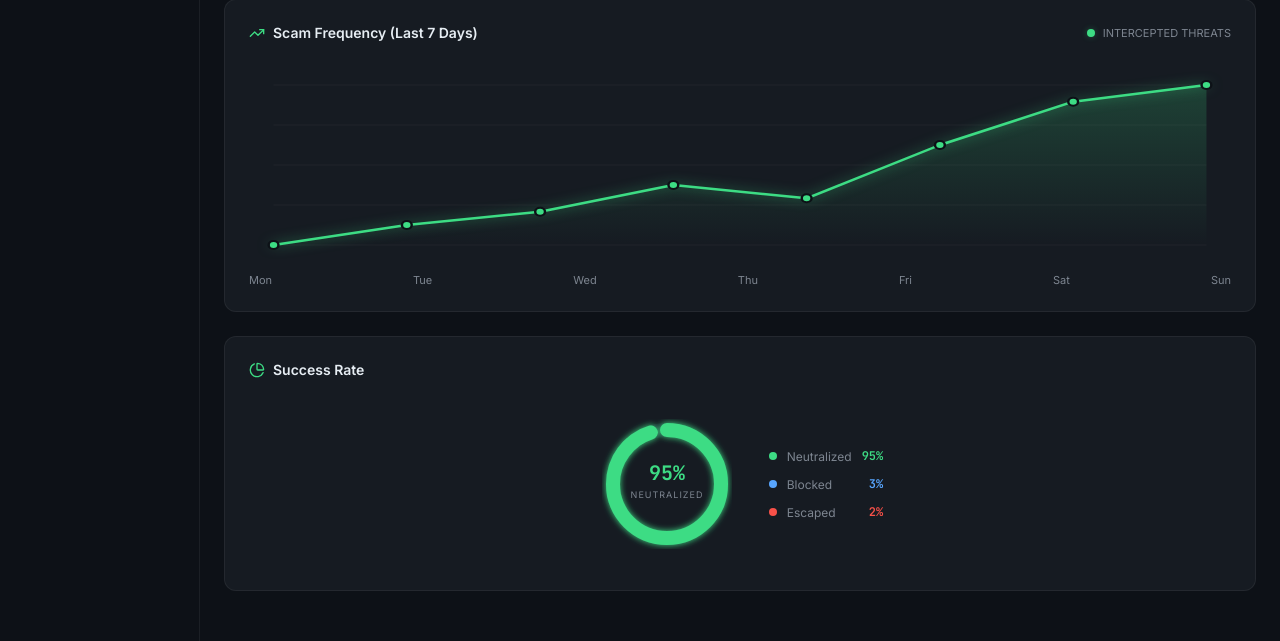
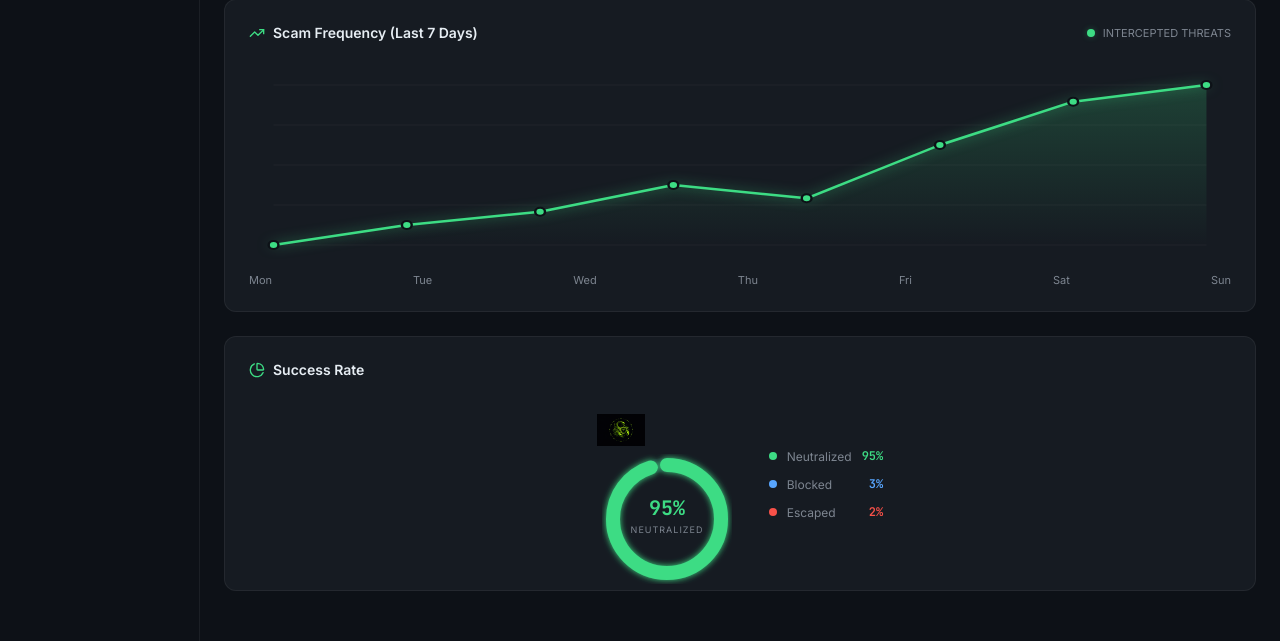
Before and after one commit to Rishi-Raj25/Karma-Ai, a Flask app: page /dashboard/analytics.html in a window 1280 px wide. Shown: the part 325-966 px from the top of the page. Run offline with Flask 3, Linux system fonts and the light colour scheme; data that the repository does not hold is empty; some libraries are stand-ins or nearby versions.

Commit message:
Final Vercel fix: Integrated templates and static assets

```diff
--- a/backend/templates/analytics.html
+++ b/backend/templates/analytics.html
@@ -10,7 +10,7 @@
   <link href="https://fonts.googleapis.com/css2?family=Inter:wght@400;500;600;700;800&family=JetBrains+Mono:wght@400;600;700&family=Space+Grotesk:wght@500;700&display=swap" rel="stylesheet" />
   <script src="https://unpkg.com/lucide@latest/dist/umd/lucide.min.js"></script>
   <script src="https://cdnjs.cloudflare.com/ajax/libs/gsap/3.12.5/gsap.min.js"></script>
-  <link rel="stylesheet" href="dashboard.css" />
+  <link rel="stylesheet" href="/static/dashboard.css" />
   <style>
     .alert-bar { display:flex; align-items:center; gap:16px; background:var(--bg-card); border:1px solid var(--border); border-left:3px solid var(--orange); border-radius:var(--radius); padding:16px 20px; margin-bottom:24px; }
     .alert-icon { width:40px;height:40px; background:rgba(227,179,65,0.12); border:1px solid rgba(227,179,65,0.3); border-radius:10px; display:flex;align-items:center;justify-content:center; color:var(--orange); flex-shrink:0; }
@@ -96,6 +96,7 @@
         <div class="chart-header"><div class="chart-title"><i data-lucide="pie-chart" style="width:16px;height:16px;color:var(--accent)"></i>Success Rate</div></div>
         <div class="donut-wrap">
           <div style="position:relative;width:140px;height:140px;">
+            <img src="/static/logo.png" alt="Karma AI" style="height:32px">
             <svg viewBox="0 0 140 140" style="width:140px;height:140px;">
               <defs><filter id="glow"><feGaussianBlur stdDeviation="3" result="coloredBlur"/><feMerge><feMergeNode in="coloredBlur"/><feMergeNode in="SourceGraphic"/></feMerge></filter></defs>
               <circle cx="70" cy="70" r="54" fill="none" stroke="var(--bg-elevated)" stroke-width="14"/>
--- a/backend/templates/archive.html
+++ b/backend/templates/archive.html
@@ -10,7 +10,7 @@
   <link href="https://fonts.googleapis.com/css2?family=Inter:wght@400;500;600;700;800&family=JetBrains+Mono:wght@400;600;700&family=Space+Grotesk:wght@500;700&display=swap" rel="stylesheet" />
   <script src="https://unpkg.com/lucide@latest/dist/umd/lucide.min.js"></script>
   <script src="https://cdnjs.cloudflare.com/ajax/libs/gsap/3.12.5/gsap.min.js"></script>
-  <link rel="stylesheet" href="dashboard.css" />
+  <link rel="stylesheet" href="/static/dashboard.css" />
   <style>
     .archive-body { padding:24px; overflow-y:auto; height:calc(100% - 60px); display:flex; flex-direction:column; gap:20px; }
     .archive-stats { display:grid; grid-template-columns:1fr 1fr; gap:16px; }
```
Also changed, not shown: backend/static/dashboard.css (renamed from dashboard.css), backend/static/live-calls.js (renamed from live-calls.js), backend/static/logo.png (renamed from logo.png), backend/static/script.js (renamed from script.js), backend/static/style.css (renamed from style.css).
